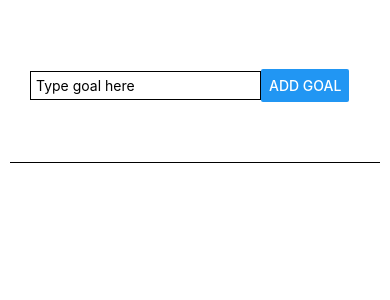
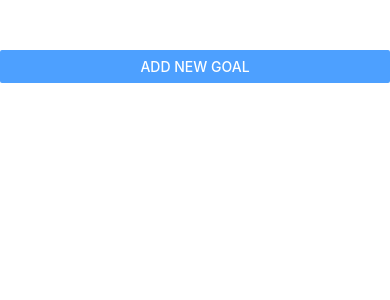
Before and after one commit to KZdesigns/GoalSetter-App, a React Native app: screen / in a window 390 px wide. Shown: the top 300 px of the page. Built offline with nearby package versions, Linux system fonts and the light colour scheme.

Commit message:
project complete simple goal app done
'

```diff
--- a/App.js
+++ b/App.js
@@ -1,16 +1,26 @@
 import React, { useState } from "react";
-import { StyleSheet, View, FlatList } from "react-native";
+import { StyleSheet, View, FlatList, Button } from "react-native";
 import GoalInput from "./components/GoalInput";
 import GoalItem from "./components/GoalItem";
 
 export default function App() {
+  const [modalIsVisible, setModalIsVisible] = useState(false);
   const [goalList, setGoalList] = useState([]);
+
+  function showModalHandler() {
+    setModalIsVisible(true);
+  }
+
+  function hideModalHandler() {
+    setModalIsVisible(false);
+  }
 
   function addGoalHandler(enteredGoalText) {
     setGoalList((prevState) => [
       ...prevState,
       { text: enteredGoalText, id: Math.random().toString() },
     ]);
+    hideModalHandler();
   }
 
   function deleteGoalHandler(id) {
@@ -21,7 +31,12 @@ export default function App() {
 
   return (
     <View style={styles.AppContainer}>
-      <GoalInput onAddGoalHanlder={addGoalHandler} />
+      <Button title="Add New Goal" color="#4da0ff" onPress={showModalHandler} />
+      <GoalInput
+        onAddGoalHanlder={addGoalHandler}
+        visible={modalIsVisible}
+        onCancel={hideModalHandler}
+      />
       <View style={styles.GoalsContainer}>
         <FlatList
           data={goalList}
@@ -45,6 +60,7 @@ export default function App() {
 
 const styles = StyleSheet.create({
   AppContainer: {
+    paddingTop: 50,
     flex: 1,
     backgroundColor: "#fff",
   },
--- a/components/GoalInput.js
+++ b/components/GoalInput.js
@@ -1,23 +1,12 @@
 import React, { useState } from "react";
-import { TextInput, Button, StyleSheet, View } from "react-native";
-
-const styles = StyleSheet.create({
-  InputContainer: {
-    flex: 1,
-    flexDirection: "row",
-    alignItems: "center",
-    margin: 10,
-    padding: 20,
-    borderBottomWidth: 1,
-    borderBottomColor: "black",
-  },
-  Input: {
-    borderWidth: 1,
-    borderColor: "black",
-    padding: 5,
-    width: "70%",
-  },
-});
+import {
+  TextInput,
+  Button,
+  StyleSheet,
+  View,
+  Modal,
+  Image,
+} from "react-native";
 
 function GoalInput(props) {
   const [enteredGoalText, setGoalText] = useState("");
@@ -32,16 +21,54 @@ function GoalInput(props) {
   }
 
   return (
+    <Modal visible={props.visible} animationType="slide">
       <View style={styles.InputContainer}>
+        <Image
+          style={styles.Image}
+          source={require("../assets/images/goal-img.png")}
+        />
         <TextInput
           style={styles.Input}
+          placeholderTextColor="white"
           placeholder="Type goal here"
           onChangeText={goalInputHandler}
           value={enteredGoalText}
         ></TextInput>
-      <Button title="Add Goal" onPress={addGoalHandler} />
+        <View style={styles.ButtonContainer}>
+          <Button title="Add Goal" onPress={addGoalHandler} color="white" />
+          <Button title="Cancel" onPress={props.onCancel} color="white" />
         </View>
+      </View>
+    </Modal>
   );
 }
 
 export default GoalInput;
+
+const styles = StyleSheet.create({
+  InputContainer: {
+    flex: 1,
+    flexDirection: "column",
+    justifyContent: "center",
+    alignItems: "center",
+    backgroundColor: "#4da0ff",
+  },
+  Input: {
+    borderWidth: 1,
+    borderColor: "white",
+    borderRadius: 16,
+    padding: 10,
+    width: "70%",
+    color: "white",
+  },
+  ButtonContainer: {
+    flexDirection: "row",
+    padding: 5,
+    color: "white",
+  },
+  Image: {
+    height: 100,
+    width: 100,
+    margin: 10,
+  },
+});
--- a/components/GoalItem.js
+++ b/components/GoalItem.js
@@ -1,4 +1,19 @@
 import { View, Text, StyleSheet, Pressable } from "react-native";
+
+function GoalItem(props) {
+  return (
+    <Pressable
+      style={({ pressed }) => pressed && styles.PressedItem}
+      onPress={props.onDeleteItem.bind(this, props.id)}
+    >
+      <View style={styles.GoalItem}>
+        <Text style={styles.GoalItemText}>{props.text}</Text>
+      </View>
+    </Pressable>
+  );
+}
+
+export default GoalItem;
 
 const styles = StyleSheet.create({
   GoalItem: {
@@ -17,18 +32,3 @@ const styles = StyleSheet.create({
     opacity: "0.5",
   },
 });
-
-function GoalItem(props) {
-  return (
-    <Pressable
-      style={({ pressed }) => pressed && styles.PressedItem}
-      onPress={props.onDeleteItem.bind(this, props.id)}
-    >
-      <View style={styles.GoalItem}>
-        <Text style={styles.GoalItemText}>{props.text}</Text>
-      </View>
-    </Pressable>
-  );
-}
-
-export default GoalItem;
```
Also changed, not shown: assets/images/goal-img.png (added). Lines whose indentation alone changed are shown as unchanged.
